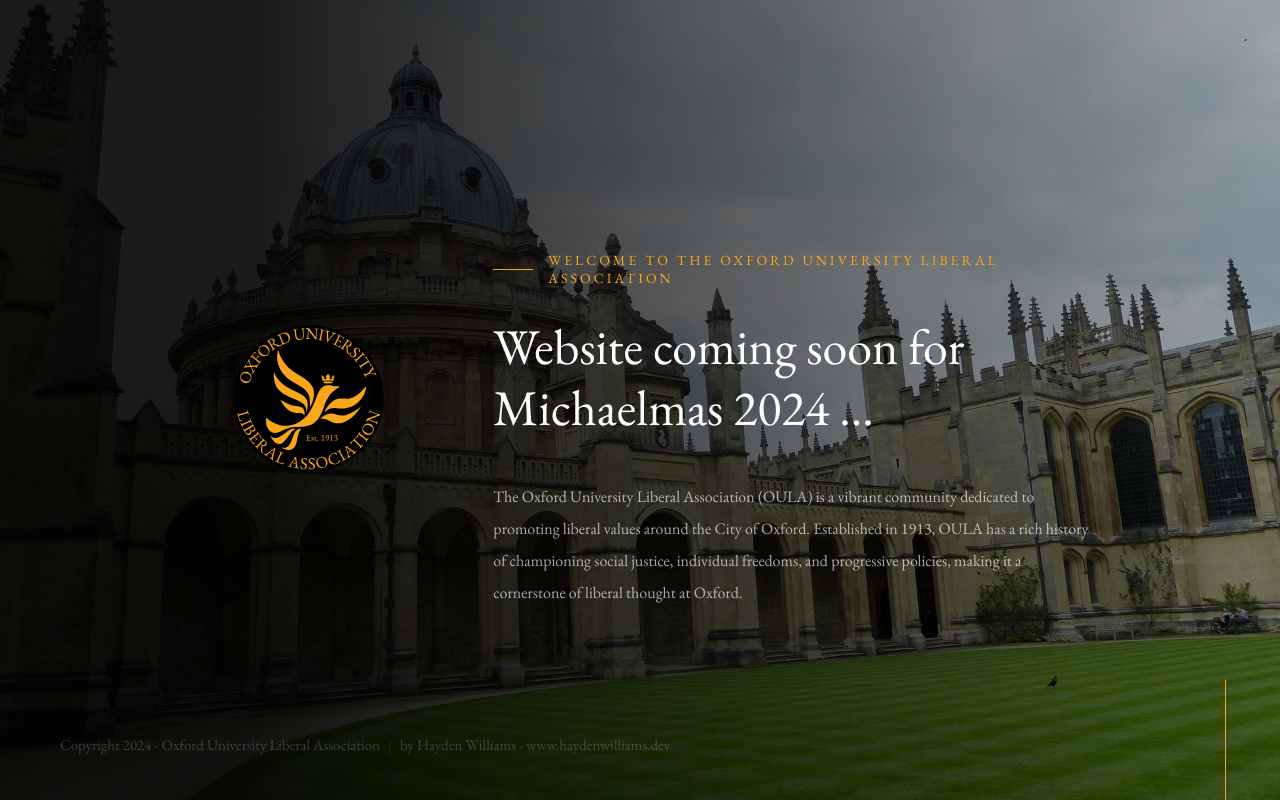
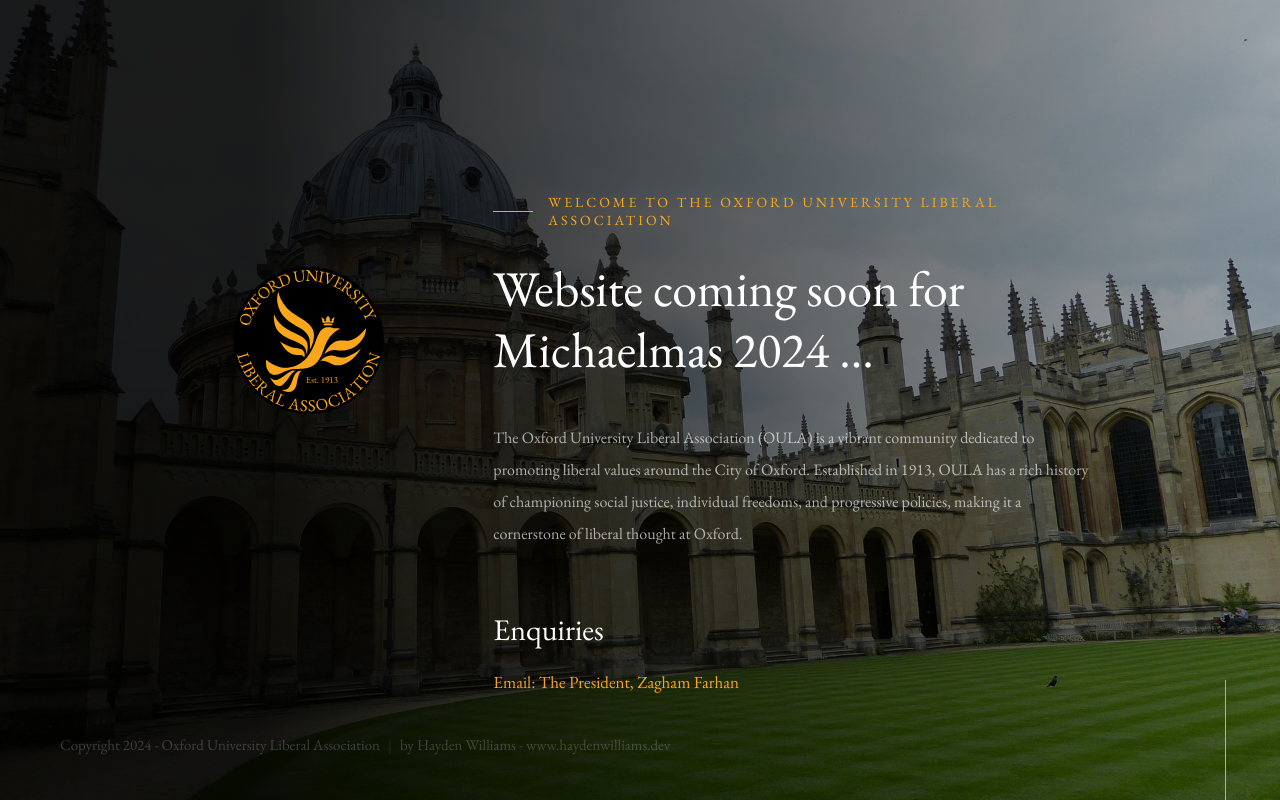
Before and after one commit to Oxford-University-Liberal-Association/landing-website, a plain HTML site: page index.html in a window 1280 px wide. Drawn offline with nearby package versions, Linux system fonts and the light colour scheme.

Commit message:
Add contact email

```diff
--- a/index.html
+++ b/index.html
@@ -72,6 +72,9 @@
                     individual freedoms, and progressive policies, making it a cornerstone of
                     liberal thought at Oxford.
                     </p>
+
+                    <h2>Enquiries</h2>
+                    <a href="mailto:president@oxuniliberals.com">Email: The President, Zagham Farhan</a>
 
                     <!-- <div class="home-content__subscribe">
                         <form id="mc-form" class="group" novalidate="true">
```
